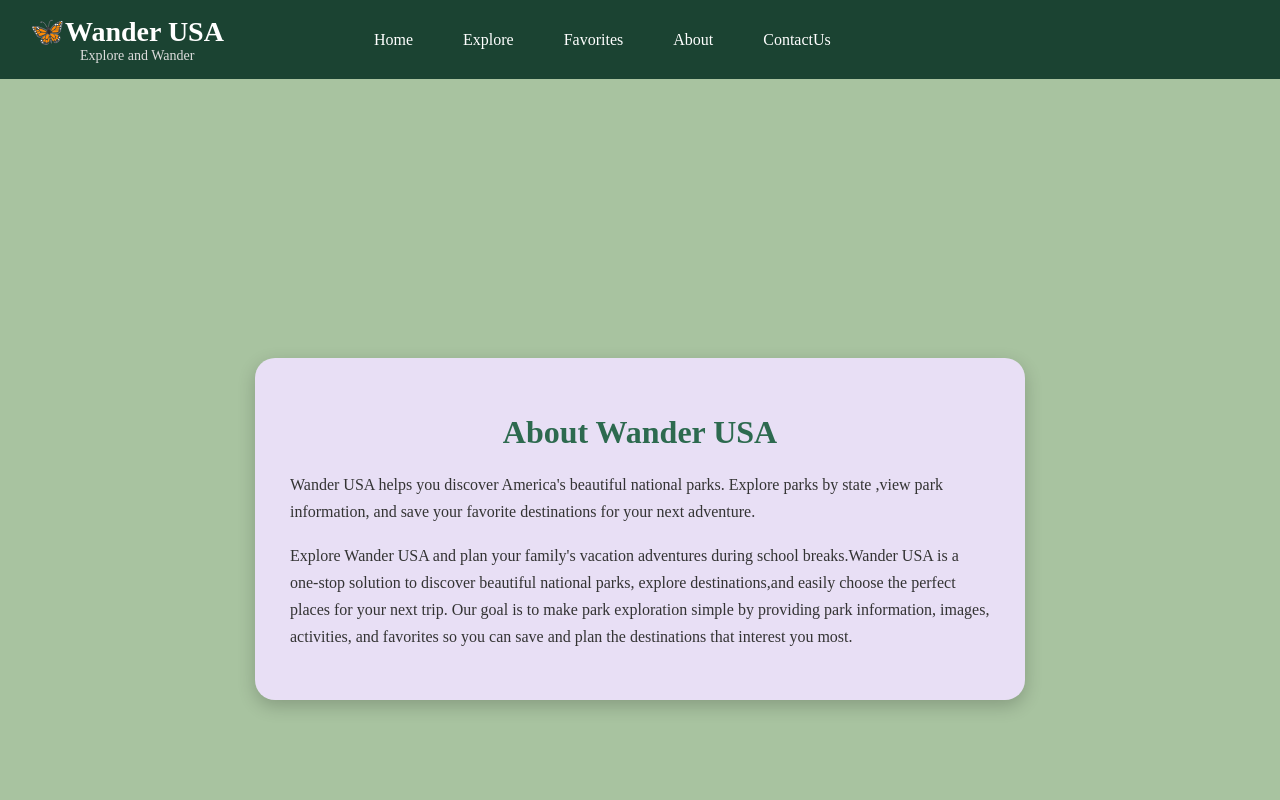
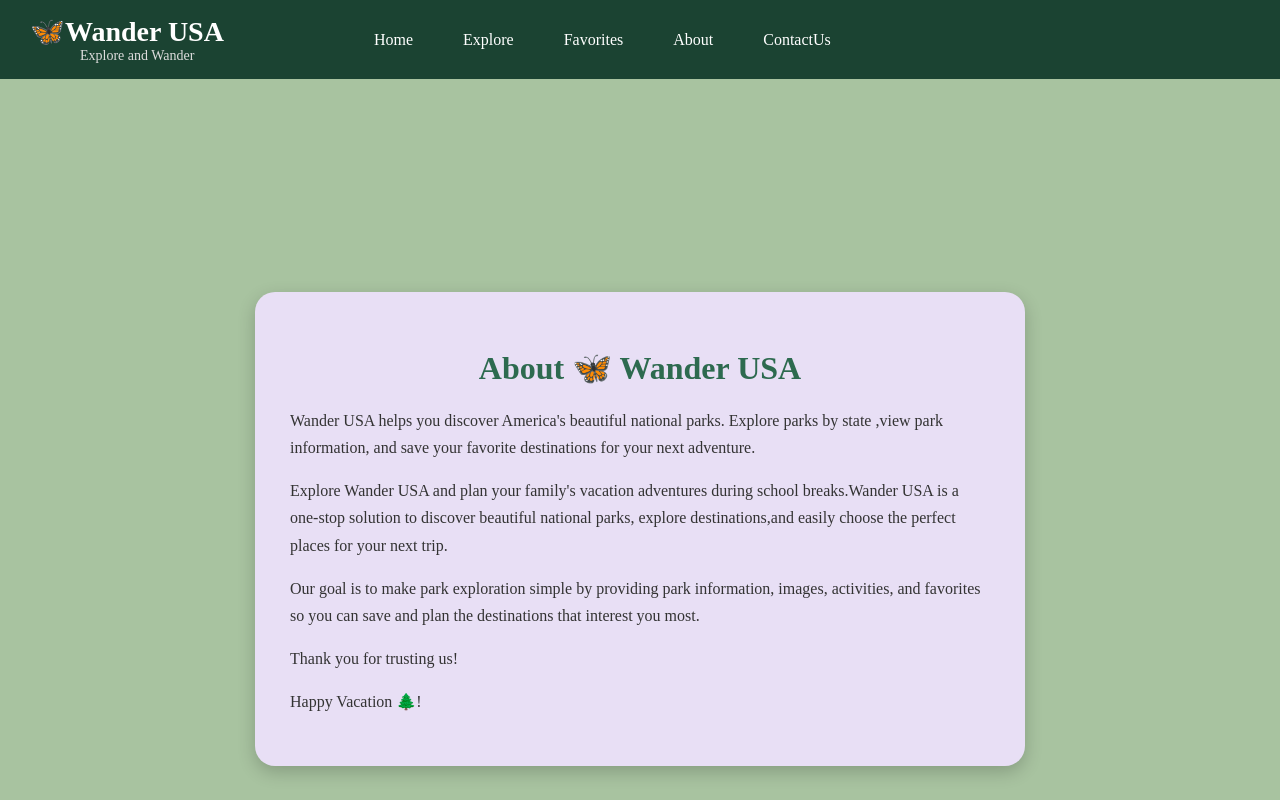
Before and after one commit to nsanthipriya999-wq/SBA-320H, a React (Vite) app: page /about in a window 1280 px wide. Shown: the top 800 px of the page. Built offline with nearby package versions, Linux system fonts and the light colour scheme; no server answers.

Commit message:
added emojis

```diff
--- a/src/pages/About.jsx
+++ b/src/pages/About.jsx
@@ -5,7 +5,7 @@ export default function About()
     return(
         <div className="about-container">
             <div class="about-card">
-          <h1>About Wander USA</h1>
+          <h1>About 🦋 Wander USA</h1>
           <p>Wander USA helps you discover America's beautiful national parks.
              Explore parks by state ,view park information, and save your favorite
              destinations for your next adventure.
@@ -16,10 +16,15 @@ export default function About()
             school breaks.Wander USA is a one-stop solution to discover beautiful
             national parks, explore destinations,and easily choose the perfect places
             for your next trip.
+            </p>
+            <p>
 
             Our goal is to make park exploration simple by providing park information,
             images, activities, and favorites so you can save and plan the destinations
             that interest you most.
+            <p>
+                              Thank you for trusting us!</p>
+                                   <p>Happy Vacation 🌲!</p>
           </p>
           </div>
         </div>
--- a/src/pages/Contactus.jsx
+++ b/src/pages/Contactus.jsx
@@ -5,9 +5,11 @@ export default function Contactus()
     return(
         <div className="contactus-container">
         <div className="contactus-card">
-          <h2>Contact Us</h2>
+          <h2>☎️Contact Us</h2>
           <p>Have questions about your next adventure?
-             Reach out to us at explore@wanderusa.com</p>
+             Reach out to us at explore@wanderusa.com
+             or 📞123-456-789.
+        </p>
         </div>
      </div>
     )
```
